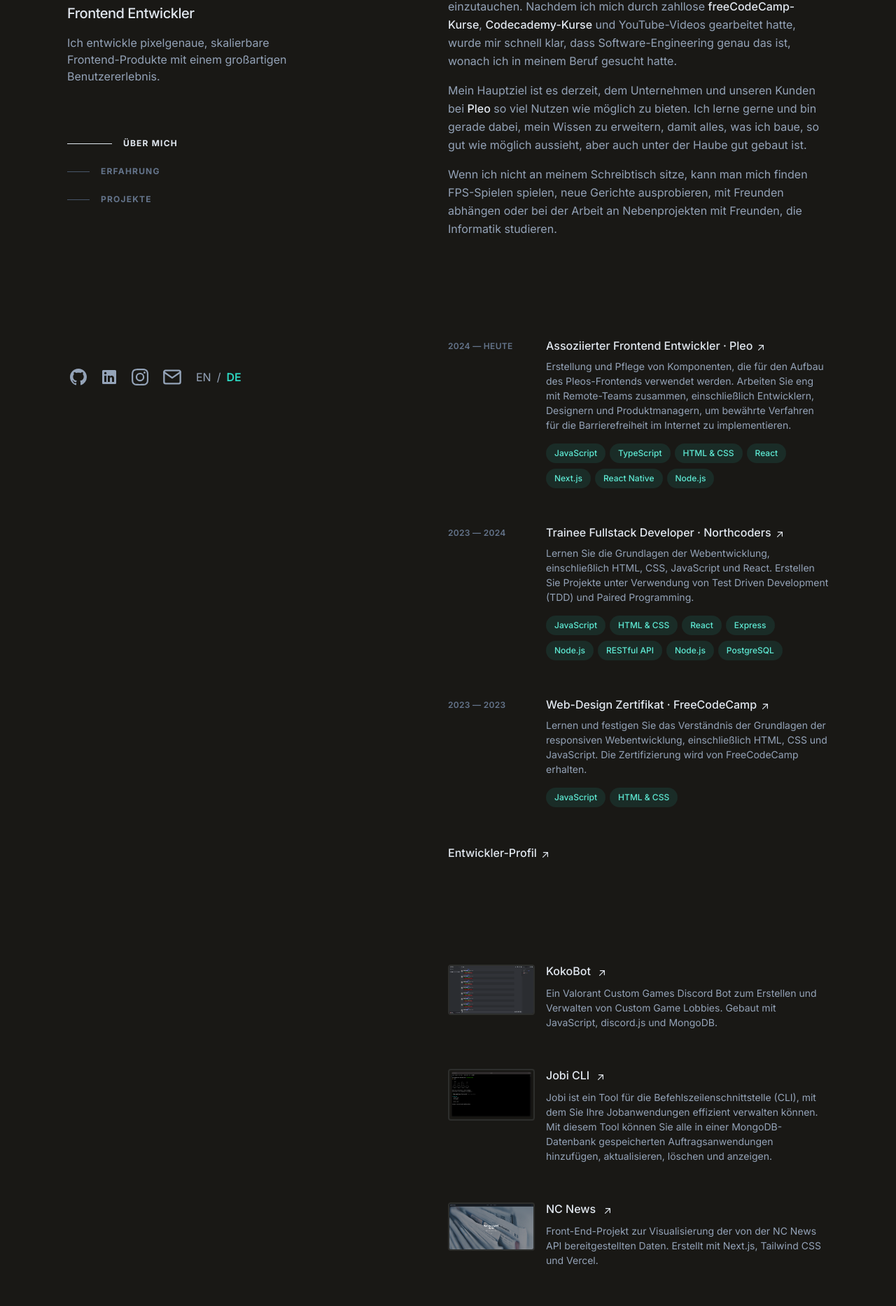
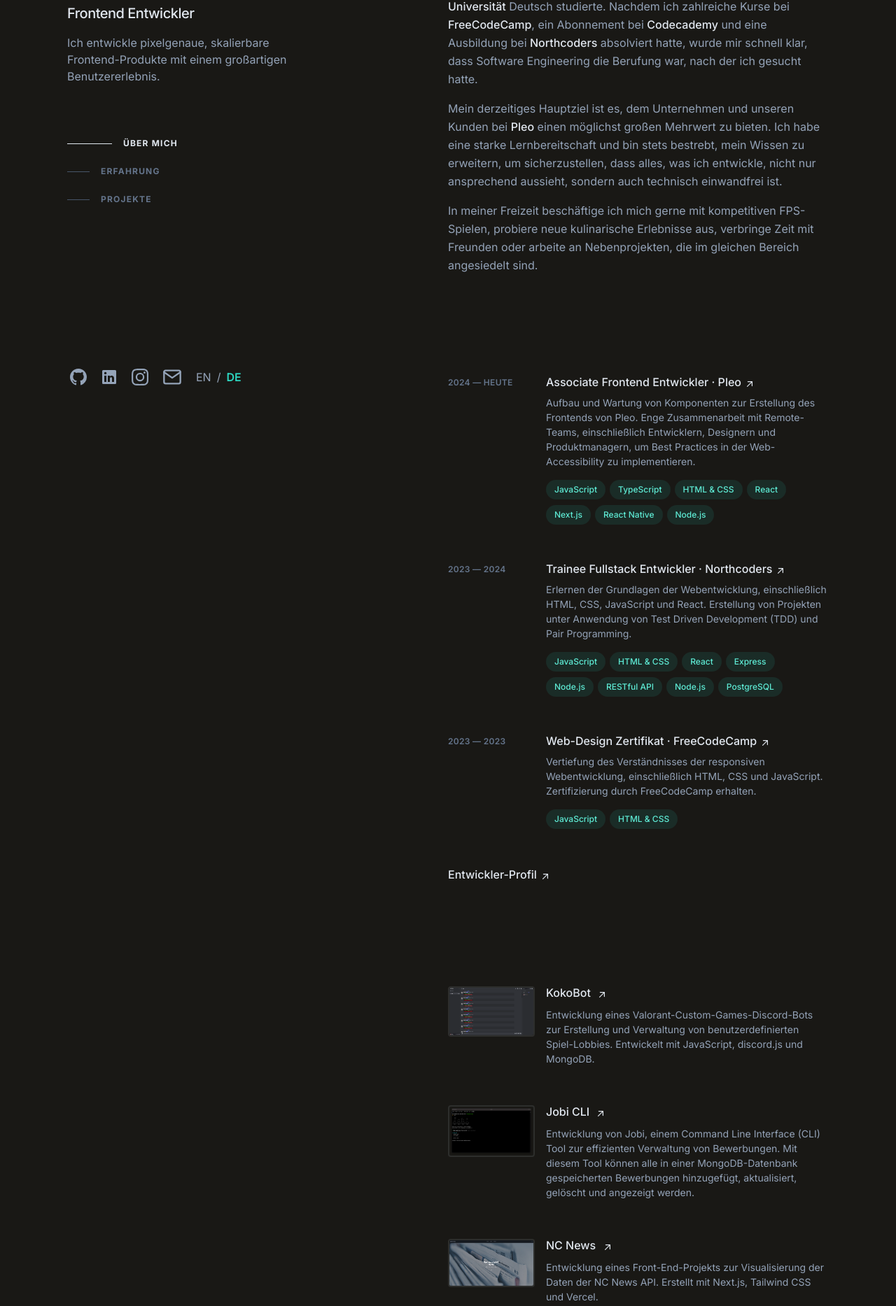
Before and after one commit to notkoyo/kaide, a Next.js app: page /de in a window 1280 px wide. Shown: the part 151-2018 px from the top of the page at 70% size. Built offline with nearby package versions, Linux system fonts and the light colour scheme.

Commit message:
fix DE text

```diff
--- a/components/DE/about-section-de.tsx
+++ b/components/DE/about-section-de.tsx
@@ -19,7 +19,8 @@
       </div>
       <div>
         <p className="mb-4">
-          Im Jahr 2022 beschloss ich, während meines Deutschstudiums an der{" "}
+          Im Jahr 2022 entschied ich mich, mich intensiv mit Programmierung und
+          Webentwicklung zu beschäftigen, während ich an der{" "}
           <a
             className="font-medium text-slate-200 hover:text-teal-300"
             href="https://www.victoria-hochschule.de/"
@@ -29,8 +30,7 @@
           >
             VICTORIA Universität
           </a>{" "}
-          in die Programmierung und Webentwicklung einzutauchen. Nachdem ich
-          mich durch zahllose{" "}
+          Deutsch studierte. Nachdem ich zahlreiche Kurse bei{" "}
           <a
             className="font-medium text-slate-200 hover:text-teal-300"
             href="https://www.freecodecamp.org/"
@@ -38,9 +38,9 @@
             rel="noreferrer noopener"
             aria-label="freeCodeCamp (opens in a new tab)"
           >
-            freeCodeCamp-Kurse
+            FreeCodeCamp
           </a>
-          ,{" "}
+          , ein Abonnement bei{" "}
           <a
             className="font-medium text-slate-200 hover:text-teal-300"
             href="https://www.codecademy.com/"
@@ -48,14 +48,24 @@
             rel="noreferrer noopener"
             aria-label="Codecademy (opens in a new tab)"
           >
-            Codecademy-Kurse
+            Codecademy
           </a>{" "}
-          und YouTube-Videos gearbeitet hatte, wurde mir schnell klar, dass
-          Software-Engineering genau das ist, wonach ich in meinem Beruf gesucht
-          hatte.{" "}
+          und eine Ausbildung bei{" "}
+          <a
+            className="font-medium text-slate-200 hover:text-teal-300"
+            href="https://www.northcoders.com/"
+            target="_blank"
+            rel="noreferrer noopener"
+            aria-label="Codecademy (opens in a new tab)"
+          >
+            Northcoders
+          </a>{" "}
+          absolviert hatte, wurde mir schnell klar, dass Software Engineering
+          die Berufung war, nach der ich gesucht hatte.{" "}
         </p>
         <p className="mb-4">
-          Mein Hauptziel ist es derzeit, dem Unternehmen und unseren Kunden bei{" "}
+          Mein derzeitiges Hauptziel ist es, dem Unternehmen und unseren Kunden
+          bei{" "}
           <a
             className="font-medium text-slate-200 hover:text-teal-300"
             href="https://www.pleo.io/"
@@ -65,15 +75,16 @@
           >
             Pleo
           </a>{" "}
-          so viel Nutzen wie möglich zu bieten. Ich lerne gerne und bin gerade
-          dabei, mein Wissen zu erweitern, damit alles, was ich baue, so gut wie
-          möglich aussieht, aber auch unter der Haube gut gebaut ist.
+          einen möglichst großen Mehrwert zu bieten. Ich habe eine starke
+          Lernbereitschaft und bin stets bestrebt, mein Wissen zu erweitern, um
+          sicherzustellen, dass alles, was ich entwickle, nicht nur ansprechend
+          aussieht, sondern auch technisch einwandfrei ist.
         </p>
         <p>
-          Wenn ich nicht an meinem Schreibtisch sitze, kann man mich finden
-          FPS-Spielen spielen, neue Gerichte ausprobieren, mit Freunden abhängen
-          oder bei der Arbeit an Nebenprojekten mit Freunden, die Informatik
-          studieren.{" "}
+          In meiner Freizeit beschäftige ich mich gerne mit kompetitiven
+          FPS-Spielen, probiere neue kulinarische Erlebnisse aus, verbringe Zeit
+          mit Freunden oder arbeite an Nebenprojekten, die im gleichen Bereich
+          angesiedelt sind.{" "}
         </p>
       </div>
     </section>
--- a/components/DE/experience-section-de.tsx
+++ b/components/DE/experience-section-de.tsx
@@ -41,7 +41,7 @@
                     >
                       <span className="absolute -inset-x-4 -inset-y-2.5 hidden rounded md:-inset-x-6 md:-inset-y-4 lg:block"></span>
                       <span>
-                        Assoziierter Frontend Entwickler ·{" "}
+                        Associate Frontend Entwickler ·{" "}
                         <span className="inline-block">
                           Pleo
                           <svg
@@ -63,11 +63,10 @@
                   </div>
                 </h3>
                 <p className="mt-2 text-sm leading-normal">
-                  Erstellung und Pflege von Komponenten, die für den Aufbau des
-                  Pleos-Frontends verwendet werden. Arbeiten Sie eng mit
-                  Remote-Teams zusammen, einschließlich Entwicklern, Designern
-                  und Produktmanagern, um bewährte Verfahren für die
-                  Barrierefreiheit im Internet zu implementieren.
+                  Aufbau und Wartung von Komponenten zur Erstellung des
+                  Frontends von Pleo. Enge Zusammenarbeit mit Remote-Teams,
+                  einschließlich Entwicklern, Designern und Produktmanagern, um
+                  Best Practices in der Web-Accessibility zu implementieren.
                 </p>
                 <ul
                   className="mt-2 flex flex-wrap"
@@ -133,7 +132,7 @@
                     >
                       <span className="absolute -inset-x-4 -inset-y-2.5 hidden rounded md:-inset-x-6 md:-inset-y-4 lg:block"></span>
                       <span>
-                        Trainee Fullstack Developer ·{" "}
+                        Trainee Fullstack Entwickler ·{" "}
                         <span className="inline-block">
                           Northcoders
                           <svg
@@ -155,9 +154,9 @@
                   </div>
                 </h3>
                 <p className="mt-2 text-sm leading-normal">
-                  Lernen Sie die Grundlagen der Webentwicklung, einschließlich
-                  HTML, CSS, JavaScript und React. Erstellen Sie Projekte unter
-                  Verwendung von Test Driven Development (TDD) und Paired
+                  Erlernen der Grundlagen der Webentwicklung, einschließlich
+                  HTML, CSS, JavaScript und React. Erstellung von Projekten
+                  unter Anwendung von Test Driven Development (TDD) und Pair
                   Programming.
                 </p>
                 <ul
@@ -251,9 +250,9 @@
                   </div>
                 </h3>
                 <p className="mt-2 text-sm leading-normal">
-                  Lernen und festigen Sie das Verständnis der Grundlagen der
-                  responsiven Webentwicklung, einschließlich HTML, CSS und
-                  JavaScript. Die Zertifizierung wird von FreeCodeCamp erhalten.
+                  Vertiefung des Verständnisses der responsiven Webentwicklung,
+                  einschließlich HTML, CSS und JavaScript. Zertifizierung durch
+                  FreeCodeCamp erhalten.
                 </p>
                 <ul
                   className="mt-2 flex flex-wrap"
--- a/components/DE/footer-de.tsx
+++ b/components/DE/footer-de.tsx
@@ -2,14 +2,14 @@
   return (
     <footer>
       <p className="text-sm max-w-lg mx-auto lg:mx-0">
-        Von mir selbst in{" "}
+        Alle Projekte wurden von mir eigenständig in{" "}
         <a
           className="text-slate-300 hover:text-teal-300 transition-all duration-300"
           href="https://www.code.visualstudio.com/"
         >
           Visual Studio Code
         </a>{" "}
-        programmiert. Gebaut mit{" "}
+        entwickelt, unter Verwendung von{" "}
         <a
           className="text-slate-300 hover:text-teal-300 transition-all duration-300"
           href="https://www.nextjs.org/"
@@ -23,14 +23,14 @@
         >
           Tailwind CSS
         </a>
-        , eingesetzt mit{" "}
+        , und mit{" "}
         <a
           className="text-slate-300 hover:text-teal-300 transition-all duration-300"
           href="https://www.vercel.com/"
         >
           Vercel
         </a>
-        . Der gesamte Text ist mit der Inter-Schriftart gesetzt.
+        {" "}bereitgestellt. Alle Texte sind mit der Schriftart Inter gesetzt.
       </p>
     </footer>
   );
--- a/components/ui/dev-profile-de.tsx
+++ b/components/ui/dev-profile-de.tsx
@@ -39,8 +39,7 @@
             Technologien &amp; Fähigkeiten
           </DialogTitle>
           <DialogDescription className="text-slate-400">
-            Dies sind einige der Technologien/Fähigkeiten, die ich derzeit
-            verwende, oder die ich gut beherrsche.
+            Dies sind die Fähigkeiten und Technologien, die ich derzeit täglich benutze.
           </DialogDescription>
         </DialogHeader>
         <div>
--- a/lib/projects-de.ts
+++ b/lib/projects-de.ts
@@ -3,35 +3,35 @@
     projectTitle: "KokoBot",
     projectHref: "https://github.com/notkoyo/koko-bot",
     projectDescription:
-      "Ein Valorant Custom Games Discord Bot zum Erstellen und Verwalten von Custom Game Lobbies. Gebaut mit JavaScript, discord.js und MongoDB.",
+      "Entwicklung eines Valorant-Custom-Games-Discord-Bots zur Erstellung und Verwaltung von benutzerdefinierten Spiel-Lobbies. Entwickelt mit JavaScript, discord.js und MongoDB.",
     projectImage: "/koko-bot.png",
   },
   {
     projectTitle: "Jobi CLI",
     projectHref: "https://github.com/notkoyo/jobi-cli",
     projectDescription:
-      "Jobi ist ein Tool für die Befehlszeilenschnittstelle (CLI), mit dem Sie Ihre Jobanwendungen effizient verwalten können. Mit diesem Tool können Sie alle in einer MongoDB-Datenbank gespeicherten Auftragsanwendungen hinzufügen, aktualisieren, löschen und anzeigen.",
+      "Entwicklung von Jobi, einem Command Line Interface (CLI) Tool zur effizienten Verwaltung von Bewerbungen. Mit diesem Tool können alle in einer MongoDB-Datenbank gespeicherten Bewerbungen hinzugefügt, aktualisiert, gelöscht und angezeigt werden.",
     projectImage: "/jobi-cli.png",
   },
   {
     projectTitle: "NC News",
     projectHref: "https://github.com/notkoyo/ncnews",
     projectDescription:
-      "Front-End-Projekt zur Visualisierung der von der NC News API bereitgestellten Daten. Erstellt mit Next.js, Tailwind CSS und Vercel.",
+      "Entwicklung eines Front-End-Projekts zur Visualisierung der Daten der NC News API. Erstellt mit Next.js, Tailwind CSS und Vercel.",
     projectImage: "/ncnews.png",
   },
   {
     projectTitle: "NC News API v2",
     projectHref: "https://github.com/notkoyo/ncnews-api-v2.0.0",
     projectDescription:
-      "Umfassung von meiner NC News API mit TypeScript und HonoJS mit einer PostgreSQL Datenbank via Neon.",
+      "Neuentwicklung meiner NC News API unter Verwendung von TypeScript und HonoJS mit einer PostgreSQL-Datenbank über Neon.",
     projectImage: "/ncnews-api.png",
   },
   {
     projectTitle: "Congregate",
     projectHref: "https://github.com/notkoyo/congregate",
     projectDescription:
-      "Eine benutzerorientierte Plattform für die Verwaltung und Suche von Veranstaltungen, die mit Next.js und Supabase entwickelt wurde.",
+      "Entwicklung einer benutzerorientierten Plattform zur Verwaltung und Suche von Veranstaltungen, erstellt mit Next.js und Supabase.",
     projectImage: "/congregate.png",
   },
 ] as const;
```
